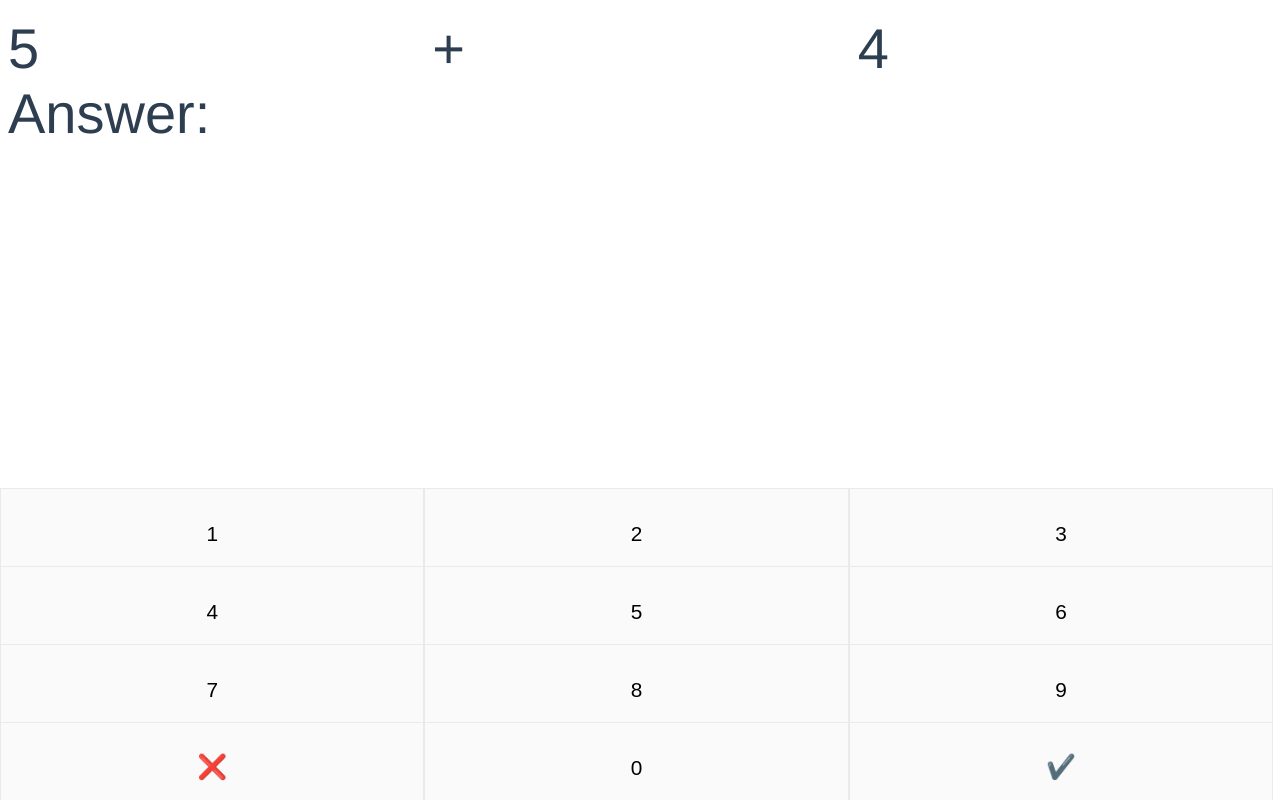
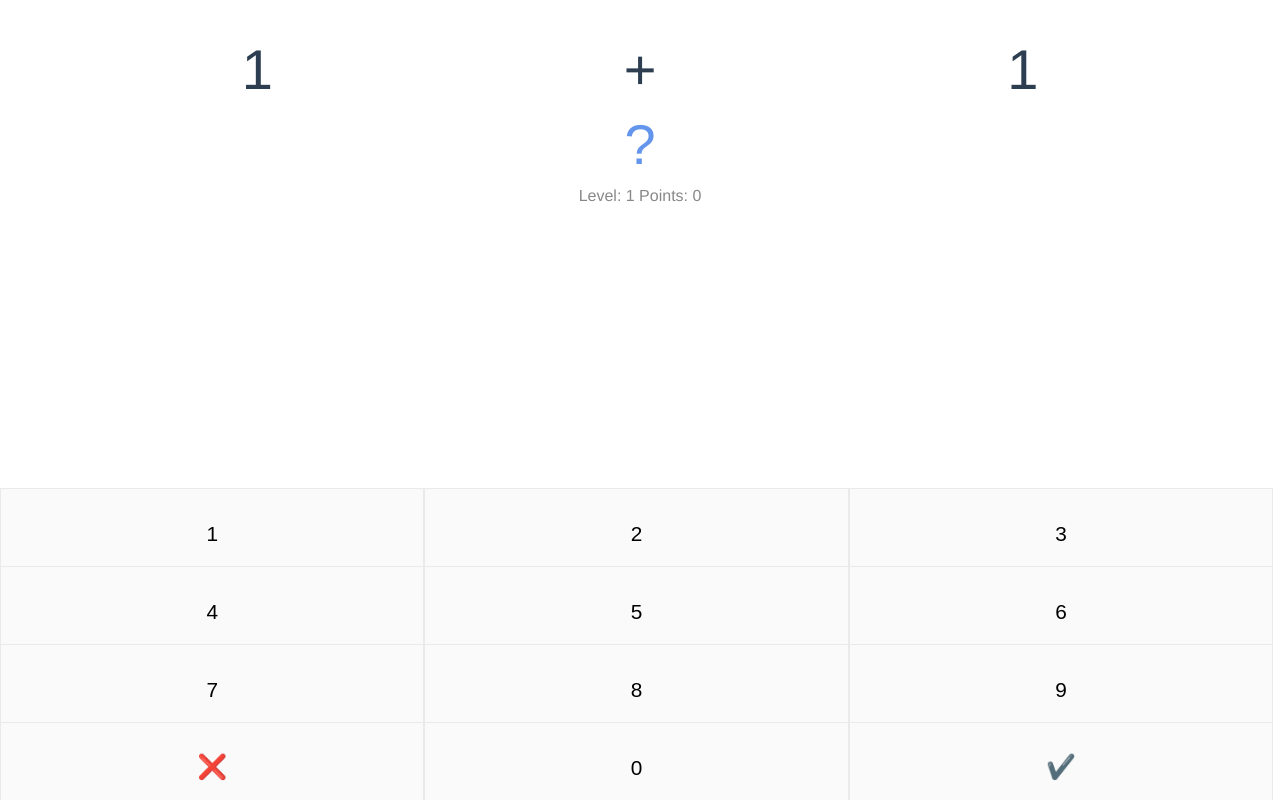
Before and after one commit to stungeye/Splash-Math, a Vue app: page / in a window 1280 px wide. Built offline with nearby package versions, Linux system fonts and the light colour scheme.

Commit message:
Simple version of the game implemented.

```diff
--- a/src/App.vue
+++ b/src/App.vue
@@ -1,6 +1,6 @@
 <template>
   <div id="app">
-    <QuizGame/>
+    <QuizGame />
   </div>
 </template>
 
--- a/src/components/QuizGame.vue
+++ b/src/components/QuizGame.vue
@@ -1,17 +1,28 @@
 <template>
   <div class="game">
+    <div class="game-board">
+      <div>
         <div class="question">
           <div class="operand">
-        5
+            {{ question.first_operand }}
           </div>
           <div class="operator">
-        +
+            {{ operator }}
           </div>
           <div class="operand">
-        4
+            {{ question.second_operand }}
           </div>
         </div>
-    <div>Answer: {{ number }}</div>
+        <div class="answer">{{ number }}</div>
+        <div class="level">Level: {{ level }} Points: {{ points }}</div>
+      </div>
+    </div>
+    <div>
+      <div class="debug" v-for="q in unfinishedQuestions" v-bind:key="q">
+        {{ q }}
+      </div>
+      <div class="debug">Question Number: {{ questionNumber }}</div>
+    </div>
     <keypad
       :on-input="onInput"
       :on-submit="onSubmit"
@@ -24,25 +35,98 @@
 <script>
 import keypad from "@/components/KeyPad.vue";
 
+function generate_questions(level) {
+  let questions = [];
+  for (let i = 1; i <= level; i++) {
+    for (let j = 1; j <= level; j++) {
+      questions.push({ first_operand: i, second_operand: j, correct: false });
+    }
+  }
+  return questions;
+}
+
 export default {
   name: "QuizGame",
   components: {
     keypad
   },
   data: () => ({
-    number: "",
+    number: "?",
     maxLength: 6,
-    showKeypad: true
+    showKeypad: true,
+    level: 1,
+    points: 0,
+    operator: "+",
+    questionNumber: null,
+    questions: []
   }),
+
+  computed: {
+    question: function() {
+      if (this.questionNumber != null) {
+        return this.unfinishedQuestions[this.questionNumber];
+      }
+      return { first_operand: "?", second_operand: "?" };
+    },
+    unfinishedQuestions: function() {
+      return this.questions.filter(question => !question.correct);
+    }
+  },
+
+  created: function() {
+    this.levelUp();
+  },
+
   methods: {
+    levelUp() {
+      this.questions = generate_questions(this.level);
+      this.nextQuestion();
+    },
+    nextQuestion() {
+      this.number = "?";
+      const doneLevel = this.questions.every(
+        question => question.correct == true
+      );
+      if (!doneLevel) {
+        this.questionNumber = Math.floor(
+          Math.random() * this.unfinishedQuestions.length
+        );
+      } else {
+        this.level++;
+        this.levelUp();
+      }
+    },
     onInput(key) {
-      this.number = (this.number + key).slice(0, this.maxLength);
+      const number = key == 11 ? 0 : key;
+      if (this.number == "?") {
+        this.number = "";
+      }
+      this.number = (this.number + number).slice(0, this.maxLength);
     },
     onSubmit() {
-      alert("Submitted: " + this.number);
+      if (
+        this.number ==
+        this.question.first_operand + this.question.second_operand
+      ) {
+        this.question.correct = true;
+        this.points++;
+      } else {
+        this.points--;
+        console.log("wrong");
+        if (this.points < 0) {
+          console.log("level down");
+          this.points = 0;
+          this.level--;
+          if (this.level < 1) {
+            this.level = 1;
+          }
+          this.levelUp();
+        }
+      }
+      this.nextQuestion();
     },
     onReset() {
-      this.number = "";
+      this.number = "?";
     }
   }
 };
@@ -50,12 +134,40 @@ export default {
 
 <!-- Add "scoped" attribute to limit CSS to this component only -->
 <style scoped>
+.debug {
+  font-size: 10px;
+  visibility: hidden;
+}
 .game {
   font-size: 56px;
 }
+.game-board {
+  height: 200px;
+  display: flex;
+  flex-direction: column;
+  justify-content: center;
+}
+
 .question {
   display: grid;
   grid-gap: 10px;
   grid-template-columns: repeat(3, auto);
 }
+
+.answer {
+  color: cornflowerblue;
+}
+
+.level {
+  font-size: 1rem;
+  color: #888;
+}
+
+.question,
+.answer,
+.level {
+  text-align: center;
+  width: 90%;
+  margin: 10px auto 0 auto;
+}
 </style>
```
Lines whose indentation alone changed are shown as unchanged.
